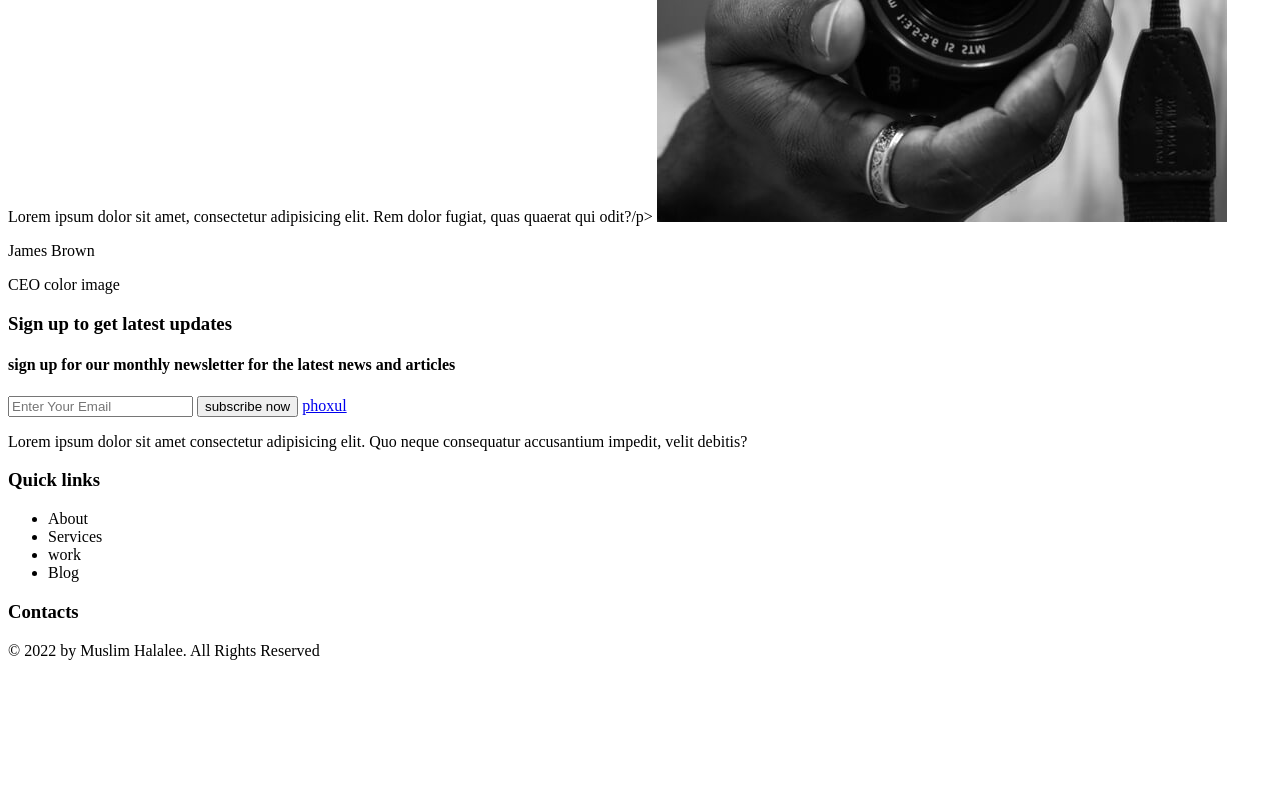
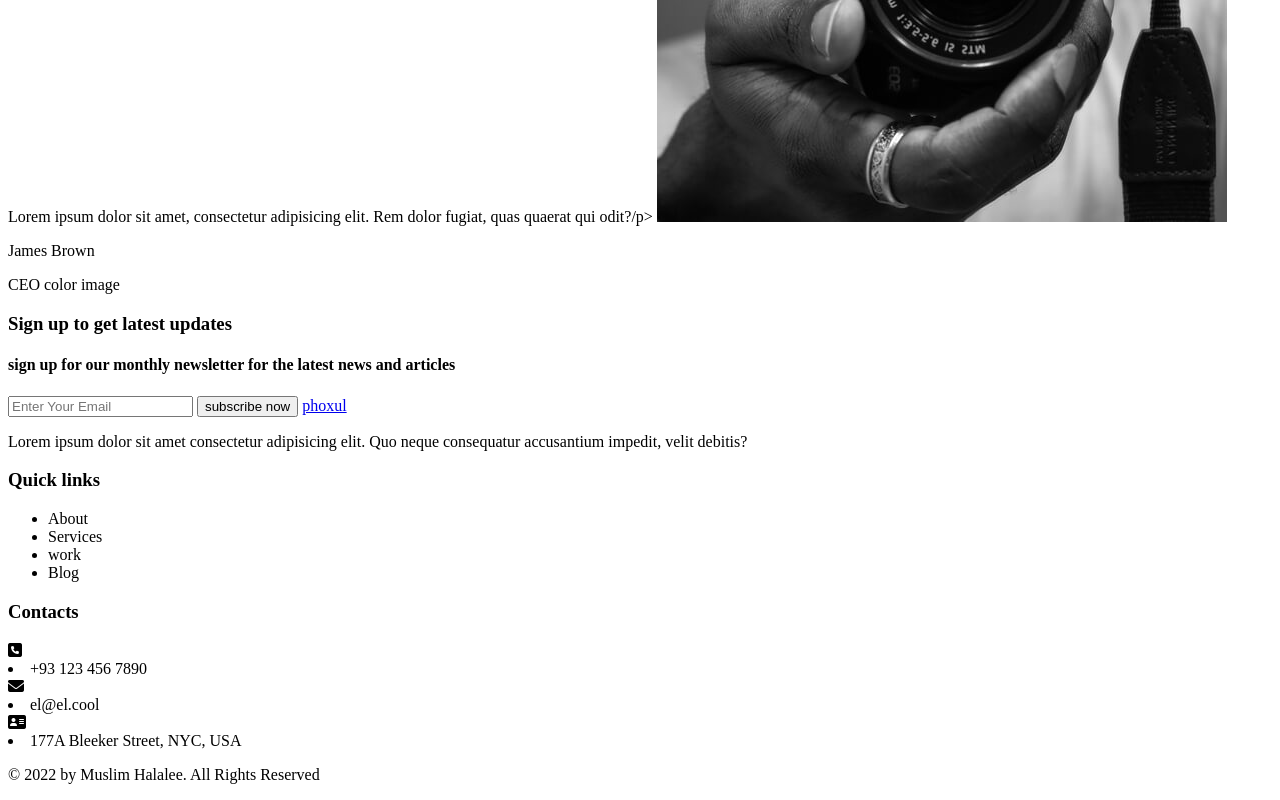
Before and after one commit to aminaroyal/nomads-photography, a plain HTML site: page index.html in a window 1280 px wide. Shown: the part 10655-11455 px from the top of the page. Before the commit the page ends 11331 px from the top, so only its background shows below. Drawn offline with Linux system fonts and the light colour scheme.

Commit message:
add icons

```diff
--- a/index.html
+++ b/index.html
@@ -216,8 +216,16 @@ contct section testimonial -->
       <li>Blog</li>
     </ul>
 
-    <!-- footer author contact -->
+    <!-- footer author contact link -->
     <h3>Contacts</h3>
+    <i class="fa-solid fa-square-phone"></i>
+    <li>+93 123 456 7890</li>
+<i class="fa-solid fa-envelope"></i>
+<li>el@el.cool</li>
+<i class="fa-solid fa-address-card"></i>
+<li>177A Bleeker Street, NYC, USA</li>
+
+
 
 
     <p>
```
